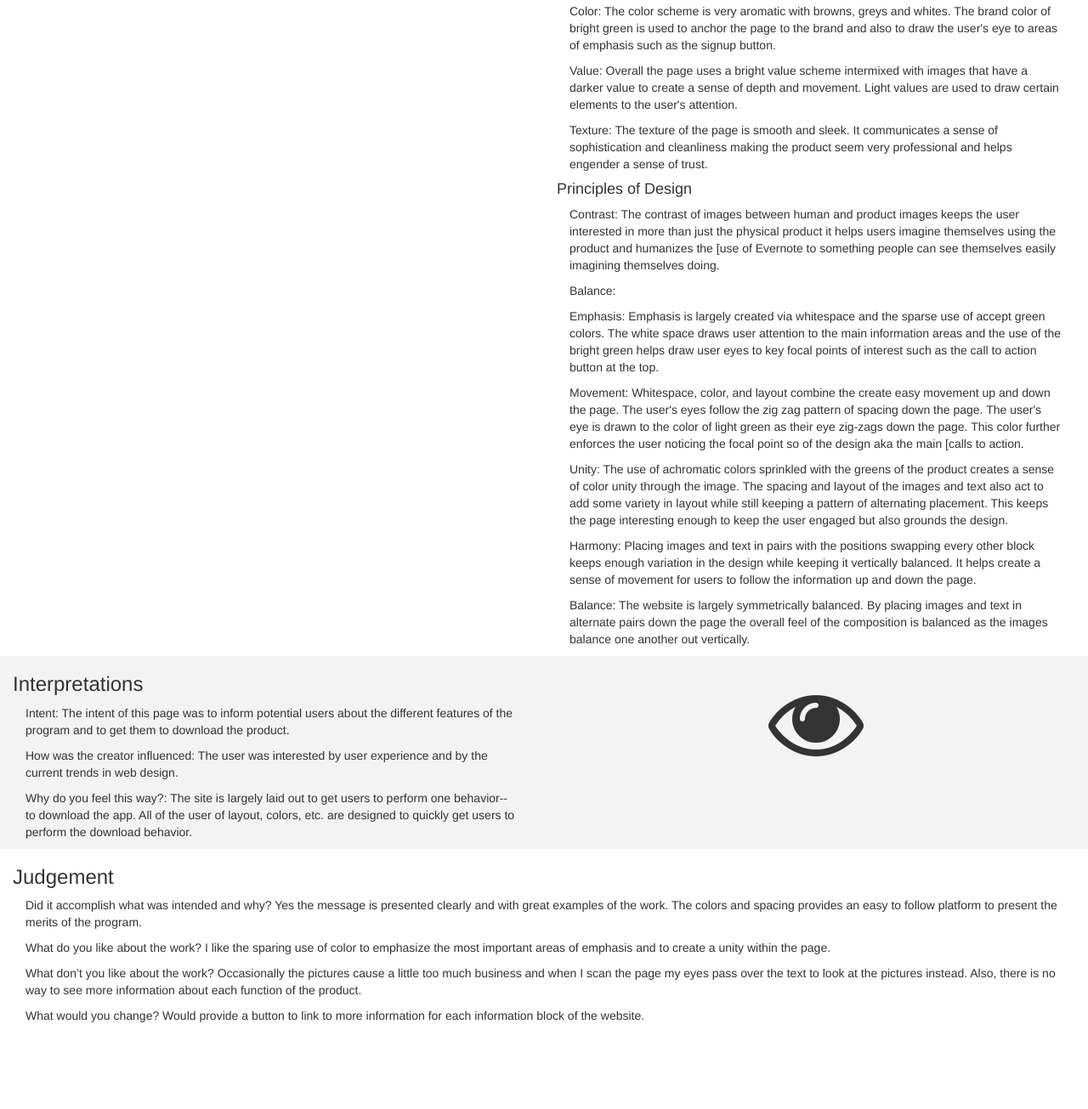
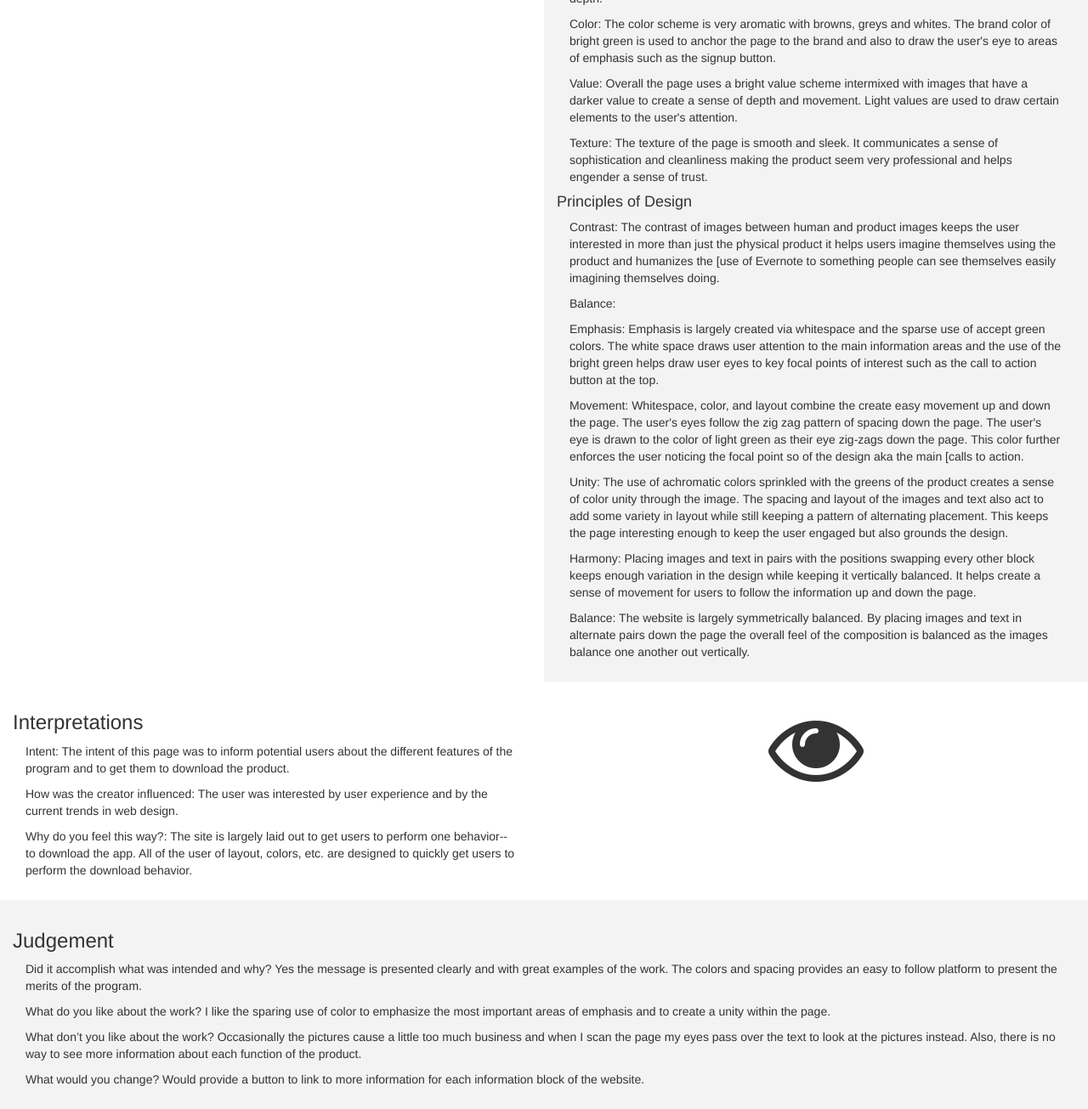
Before and after one commit to Will-He-Iz/critique, a plain HTML site: page index.html in a window 1280 px wide. Shown: the part 689-1994 px from the top of the page at 85% size. Before the commit the page ends 1904 px from the top, so only its background shows below. Drawn offline with nearby package versions, Linux system fonts and the light colour scheme.

Commit message:
Added padding to text sections

```diff
--- a/css/my_style.css
+++ b/css/my_style.css
@@ -25,12 +25,17 @@ body {
 /* Content Section
 ==============================*/
 
-.interpretations {
+.evernote_analysis {
   background-color: #f3f3f3;
 }
 
 .text {
-  padding: 15px;
+  padding-top: 15px;
+  padding-bottom: 15px;
+}
+
+.judgement {
+  background-color: #f3f3f3;
 }
 
 .col-sm-6 p {
--- a/index.html
+++ b/index.html
@@ -63,7 +63,7 @@
           <div class="col-sm-6">
             <img class="img-responsive" src="img/evernote_homepage.png" alt="evernote homepage"/>
           </div>
-          <div class="col-sm-6">
+          <div class="col-sm-6 text evernote_analysis">
             <h3>Description</h3>
               <p>Evernote created this website for its users and potential customers.</p>
               <p>Brief Description: Medium is a responsive website</p>
@@ -89,18 +89,18 @@
 
         <div class="row interpretations">
 
-          <div class="col-sm-6">
+          <div class="col-sm-6 text">
             <h3>Interpretations</h3>
               <p>Intent: The intent of this page was to inform potential users about the different features of the program and to get them to download the product.</p>
               <p>How was the creator influenced: The user was interested by user experience and by the current trends in web design.</p>
               <p>Why do you feel this way?: The site is largely laid out to get users to perform one behavior-- to download the app.  All of the user of layout, colors, etc. are designed to quickly get users to perform the download behavior.  </p>
           </div>
           <div class="col-sm-6 icon text-center">
-            <i class="fa fa-eye"></i>
+            <i class="fa fa-eye hidden-xs"></i>
           </div>
         </div>
 
-        <div class="row judgement">
+        <div class="row judgement text">
 
           <div class="col-md-12">
             <h3>Judgement</h3>
```
